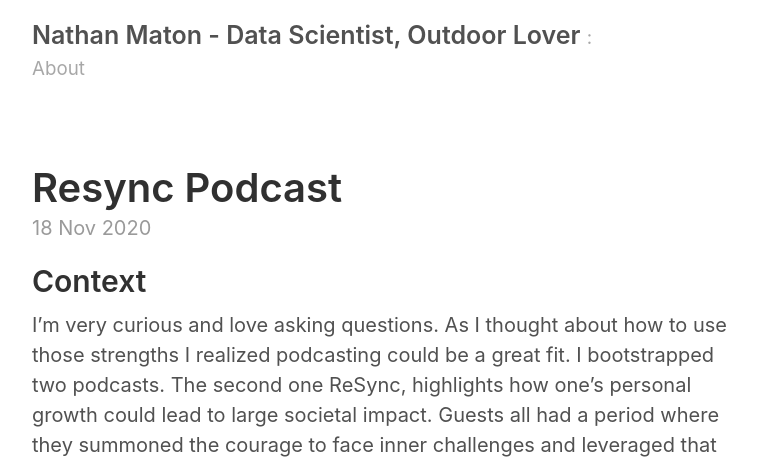
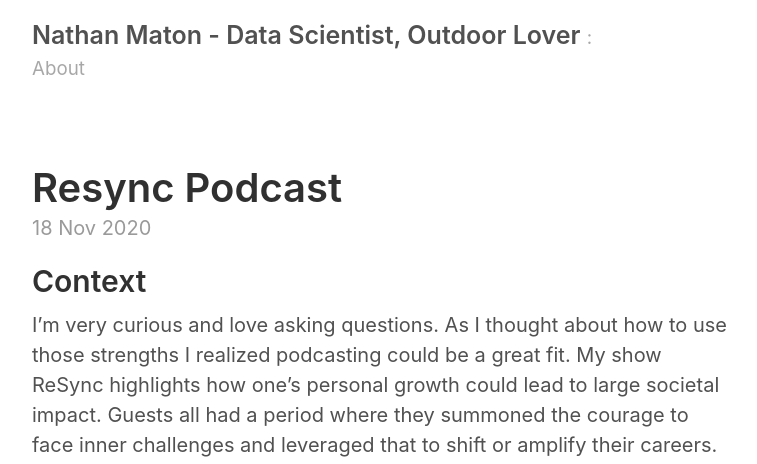
Before and after one commit to NathanMaton/nathanmaton.github.io, a Jekyll site: the page built from _posts/2020-11-18-resync_podcast.md, in a window 1280 px wide. Shown: the top 464 px of the page, without its empty margins (258-1015 px from the left). Built offline with Jekyll 4.4.1, drawn with Linux system fonts in a browser that asks for light colours; some of the changed text lies outside the part shown.

Commit message:
fixed a few typos

```diff
--- a/_posts/2020-11-18-resync_podcast.md
+++ b/_posts/2020-11-18-resync_podcast.md
@@ -6,11 +6,10 @@
 ## Context
 
 I'm very curious and love asking questions. As I thought about how to
-use those strengths I realized podcasting could be a great fit. I bootstrapped
-two podcasts. The second one ReSync, highlights how one's personal
-growth could lead to large societal impact. Guests all had a period where they
-summoned the courage to face inner challenges and leveraged that to shift or amplify their
-careers.
+use those strengths I realized podcasting could be a great fit. My show ReSync
+highlights how one's personal growth could lead to large societal impact.
+Guests all had a period where they summoned the courage to face inner challenges
+and leveraged that to shift or amplify their careers.
 
 ## Project
 
```
Also changed, not shown: _posts/2020-11-22-stanford-sleep-study.md (+1 -1 lines).
